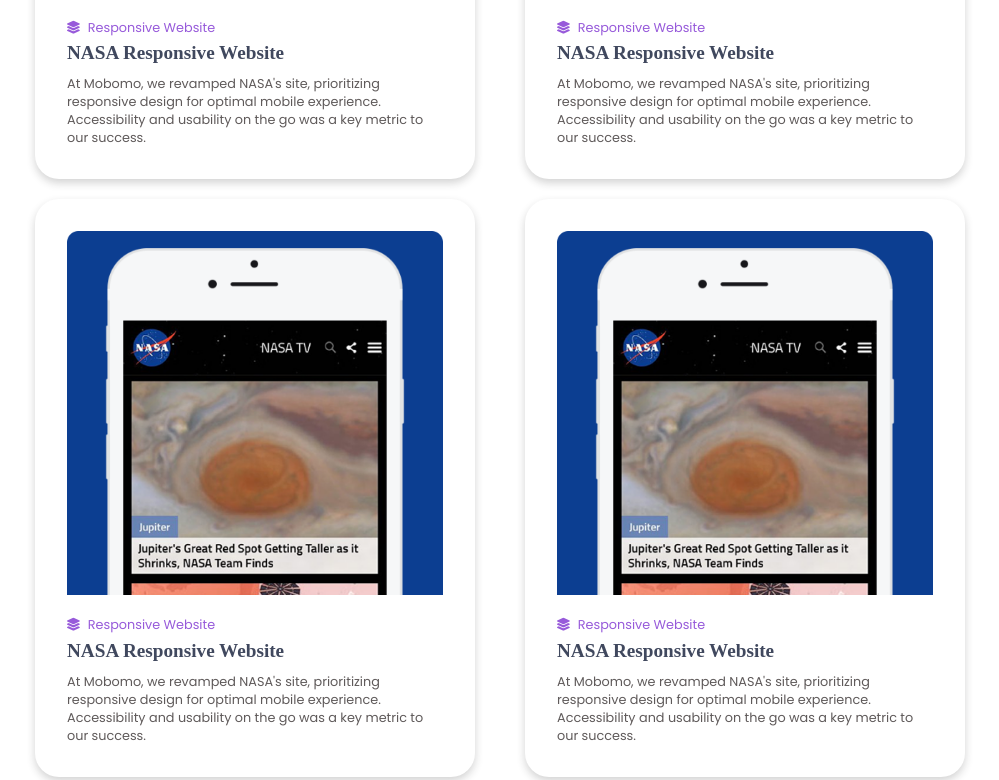
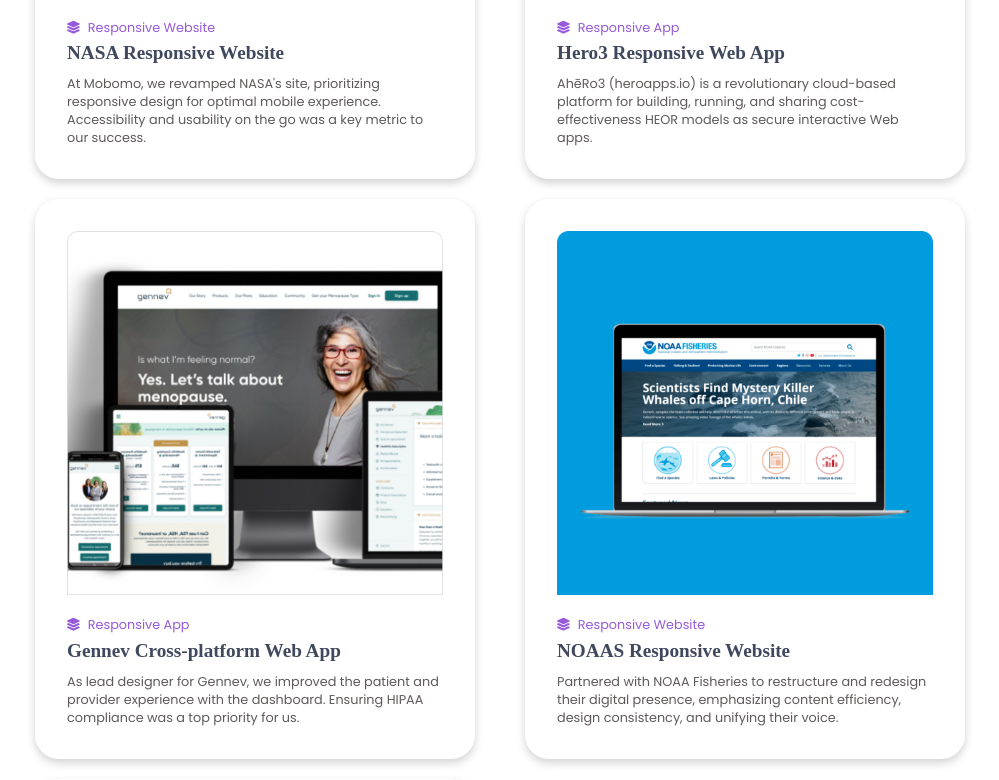
Before and after one commit to annienar/CV, a plain HTML site: page index.html in a window 1280 px wide. Shown: the part 2648-3428 px from the top of the page, without its empty margins (125-1124 px from the left). Drawn offline with Linux system fonts and the light colour scheme.

Commit message:
Project Card Updates

```diff
--- a/index.html
+++ b/index.html
@@ -72,29 +72,29 @@
                 <h4>NASA Responsive Website</h4>
                 <p>At Mobomo, we revamped NASA's site, prioritizing responsive design for optimal mobile experience. Accessibility and usability on the go was a key metric to our success.</p>
             </div>
-            <div class="card nasa">
-                <img src="images/image-project-nasa.png" alt="Nasa mockup image">
+            <div class="card hero3">
+                <img src="images/image-project-hero3.png" alt="Nasa mockup image">
+                <h5><i class="fa-solid fa-layer-group"></i>Responsive App</h5>
+                <h4>Hero3 Responsive Web App</h4>
+                <p>AhēRo3 (heroapps.io) is a revolutionary cloud-based platform for building, running, and sharing cost-effectiveness HEOR models as secure interactive Web apps.</p>
+            </div>
+            <div class="card gennev">
+                <img src="images/image-project-genneve.png" alt="Nasa mockup image">
+                <h5><i class="fa-solid fa-layer-group"></i>Responsive App</h5>
+                <h4>Gennev Cross-platform Web App</h4>
+                <p>As lead designer for Gennev, we improved the patient and provider experience with the dashboard. Ensuring HIPAA compliance was a top priority for us.</p>
+            </div>
+            <div class="card noaa">
+                <img src="images/image-project-noaa.png" alt="Nasa mockup image">
                 <h5><i class="fa-solid fa-layer-group"></i>Responsive Website</h5>
-                <h4>NASA Responsive Website</h4>
-                <p>At Mobomo, we revamped NASA's site, prioritizing responsive design for optimal mobile experience. Accessibility and usability on the go was a key metric to our success.</p>
+                <h4>NOAAS Responsive Website</h4>
+                <p>Partnered with NOAA Fisheries to restructure and redesign their digital presence, emphasizing content efficiency, design consistency, and unifying their voice.</p>
             </div>
-            <div class="card nasa">
-                <img src="images/image-project-nasa.png" alt="Nasa mockup image">
-                <h5><i class="fa-solid fa-layer-group"></i>Responsive Website</h5>
-                <h4>NASA Responsive Website</h4>
-                <p>At Mobomo, we revamped NASA's site, prioritizing responsive design for optimal mobile experience. Accessibility and usability on the go was a key metric to our success.</p>
-            </div>
-            <div class="card nasa">
-                <img src="images/image-project-nasa.png" alt="Nasa mockup image">
-                <h5><i class="fa-solid fa-layer-group"></i>Responsive Website</h5>
-                <h4>NASA Responsive Website</h4>
-                <p>At Mobomo, we revamped NASA's site, prioritizing responsive design for optimal mobile experience. Accessibility and usability on the go was a key metric to our success.</p>
-            </div>
-            <div class="card nasa">
-                <img src="images/image-project-nasa.png" alt="Nasa mockup image">
-                <h5><i class="fa-solid fa-layer-group"></i>Responsive Website</h5>
-                <h4>NASA Responsive Website</h4>
-                <p>At Mobomo, we revamped NASA's site, prioritizing responsive design for optimal mobile experience. Accessibility and usability on the go was a key metric to our success.</p>
+            <div class="card rgs">
+                <img src="images/image-project-RGS.png" alt="Nasa mockup image">
+                <h5><i class="fa-solid fa-layer-group"></i>Multi Platform Native Appe</h5>
+                <h4>RGS Responsive Web App</h4>
+                <p>RGS’ web app streamlines sales, installation tracking, service requests, and savings monitoring.</p>
             </div>
             <br>
         </div>
```
